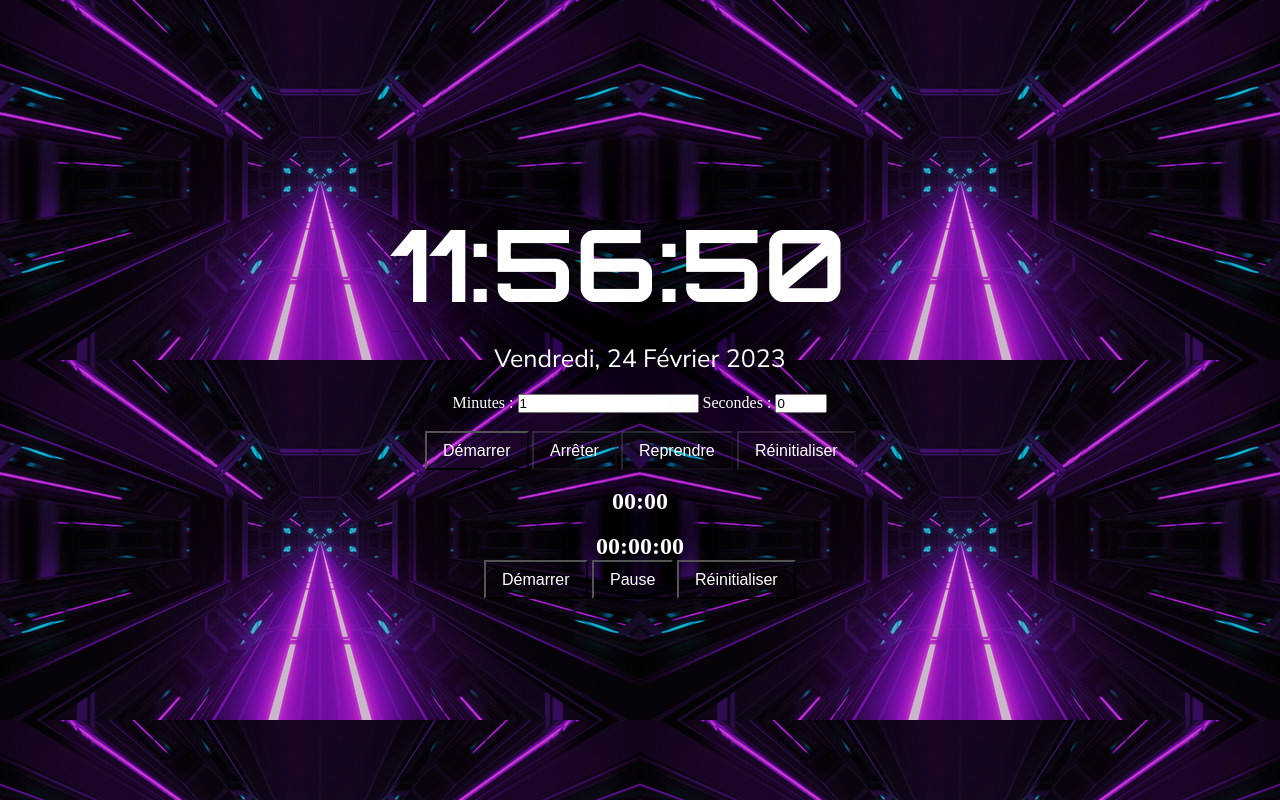
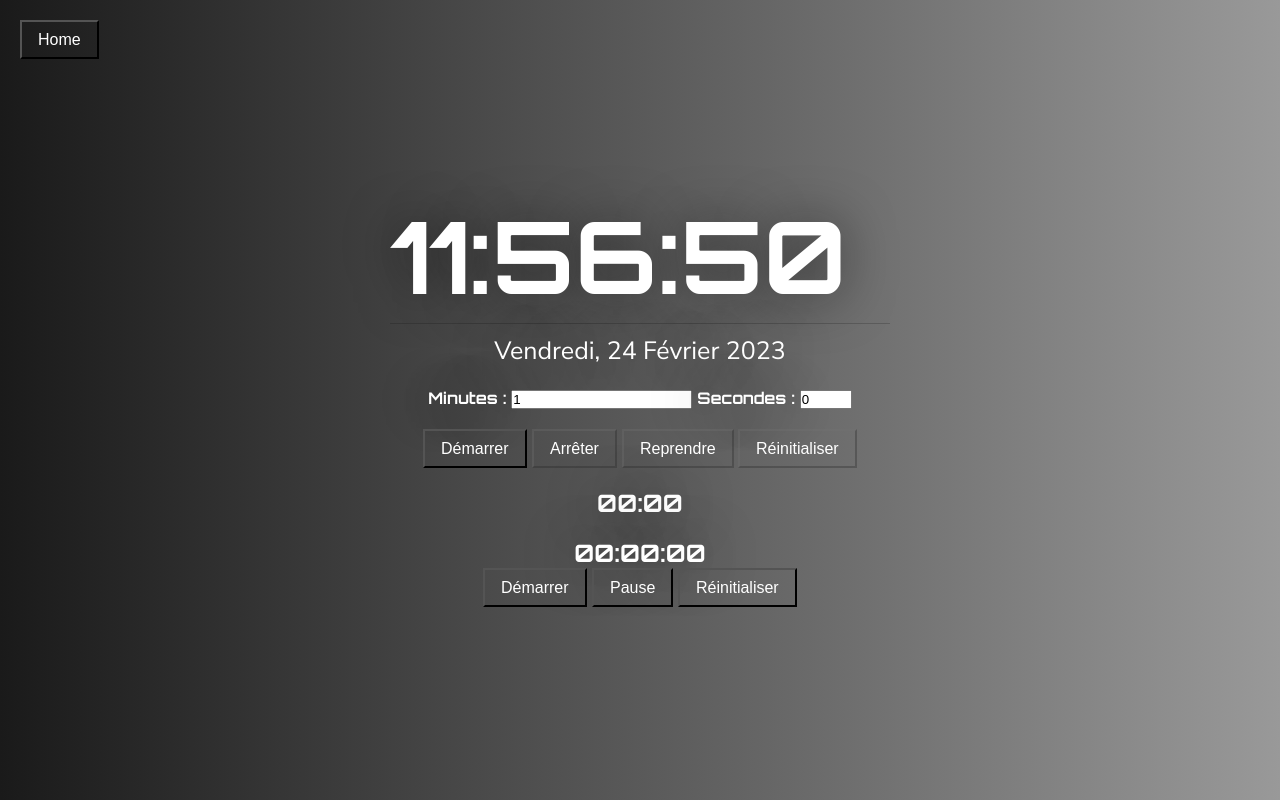
Before and after one commit to Honzikoi/prontoJs, a plain HTML site: page horloge/clock.html in a window 1280 px wide. Drawn offline with Linux system fonts and the light colour scheme.

Commit message:
Ajout de liens et de css

```diff
--- a/horloge/clock.css
+++ b/horloge/clock.css
@@ -8,12 +8,15 @@
 }
 
 body{
-    background-image:
+    /* background-image:
     linear-gradient(to bottom, rgba(10,10,10,0.2)0%, rgba(10,10,10,0.2)100%),
-    url('background.jpeg');
+    url('background.jpeg');*/
     height: 100vh;
     width: 100vw;
-
+    background-color: #333; /* couleur de fond sombre */
+    background-image: linear-gradient(to right, #1a1a1a 0%, #999999 100%); /* dégradé linéaire de gauche à droite */
+    font-family: 'Orbitron', sans-serif; /* police moderne */
+    color: #fff; /* couleur du texte */
     display: flex;
     justify-content: center;
     align-items: center;
@@ -78,3 +81,36 @@ body{
     border-radius: 4px;
     transition: 180ms box-shadow ease-in-out;
   }
+  .btnHome {
+    position: absolute;
+    display: inline-flex;
+    justify-content: center;
+    align-items: center;
+    white-space: nowrap;
+    text-decoration: none;
+    background: var(--color-bg-dark);
+    padding: 0.5rem 1rem;
+    border-radius: var(--radius-md);
+    font-size: 1em;
+    font-weight: 500;
+    color: var(--color-contrast-higher);
+    cursor: pointer;
+    text-decoration: none;
+    line-height: 1.2;
+    transition: 0.2s;
+    will-change: transform;
+  }
+  .btnHome:focus-visible {
+    outline: none;
+    box-shadow: 0 0 0 2px var(--color-bg), 0 0 0 4px hsla(var(--color-contrast-higher-h), var(--color-contrast-higher-s), var(--color-contrast-higher-l), 0.15);
+  }
+  .btnHome:active {
+    transform: translateY(2px);
+  }
+  .redirect{
+    position: absolute;
+    top: 20px;
+    left: 20px;
+    user-select: none;
+    color:#fff;
+  }
--- a/horloge/clock.html
+++ b/horloge/clock.html
@@ -38,7 +38,7 @@
             <button class ="btn" id="pauseBtn">Pause</button>
             <button class ="btn" id="resetBtn">Réinitialiser</button>
           </div>
-
+          <a class="redirect" href="http://127.0.0.1:5501/"><button class="btnHome">Home</button></a>
 
     <script src="clock.js"></script>
 </body>
```
Also changed, not shown: index.html (+7 -1 lines), style.css (+10 -5 lines).
